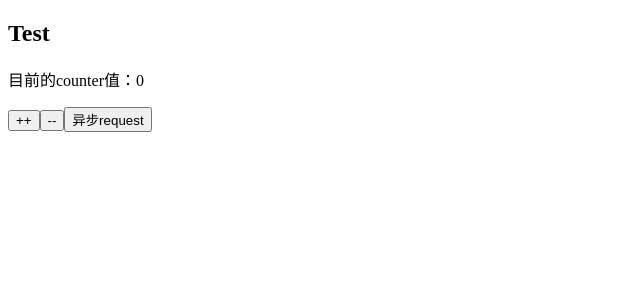
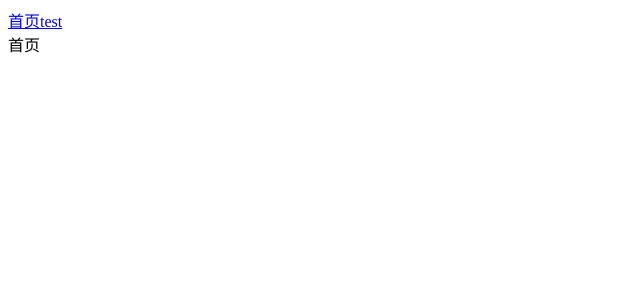
Before and after one commit to Acmenlei/react-study--material, a React (Create React App) app: page / in a window 1280 px wide. Shown: the top 300 px of the page, without its empty margins (0-640 px from the left). Built offline with nearby package versions, Linux system fonts and the light colour scheme.

Commit message:
14_react-router-dom的基本使用6.0

```diff
--- a/package.json
+++ b/package.json
@@ -13,6 +13,8 @@
     "moment": "^2.29.1",
     "react": "^17.0.2",
     "react-dom": "^17.0.2",
+    "react-router-config": "^5.1.1",
+    "react-router-dom": "^6.2.1",
     "react-scripts": "5.0.0",
     "react-transition-group": "^4.4.2",
     "redux": "^4.1.2",
--- a/src/App.js
+++ b/src/App.js
@@ -1,10 +1,13 @@
-import React, { PureComponent } from 'react';
-import Test from '@/pages/Test';
+import React from 'react';
+import { Link, useRoutes } from 'react-router-dom';
+import routes from "@/router"
 
-export default class App extends PureComponent {
-  render() {
-    return <div>
-        <Test/>
-    </div>;
-  }
+// 在react-router-dom 6.0 之后 就不需要react-router-config来生成路由了
+// 官方给出了hooks useRoutes来动态生成路由
+export default function App() {
+  return <div>
+    <Link to="/">首页</Link>
+    <Link to="/test">test</Link>
+    {useRoutes(routes)}
+  </div>;
 }
--- a/src/index.js
+++ b/src/index.js
@@ -4,11 +4,15 @@ import App from './App';
 import store from '@/store';
 // 这是我们自己封装的context 与react-redux官方的库实现的功能基本是一样的
 import { StoreContext } from "./utils/context"
+import { BrowserRouter } from 'react-router-dom';
 
 ReactDOM.render(
   // 将store共享给组件
-  <StoreContext.Provider value={store}>
-    <App />
-  </StoreContext.Provider>,
+  <BrowserRouter>
+    <StoreContext.Provider value={store}>
+      <App />
+    </StoreContext.Provider>
+  </BrowserRouter>
+  ,
   document.getElementById('root')
 )
--- /dev/null
+++ b/src/pages/Index.js
@@ -0,0 +1,7 @@
+import React, { PureComponent } from 'react';
+
+export default class IndexPage extends PureComponent {
+  render() {
+    return <div>首页</div>;
+  }
+}
--- /dev/null
+++ b/src/router/index.js
@@ -0,0 +1,18 @@
+import React from "react"
+import Index from "@/pages/Index"
+import Test from "@/pages/Test"
+
+const routes = [
+    {
+        path: '/',
+        name: '首页',
+        element: <Index />
+    },
+    {
+        path: '/test',
+        name: 'Demo',
+        element: <Test />
+    }
+]
+
+export default routes
```
Also changed, not shown: 1 other file (tests, documents, lock files or other folders).
